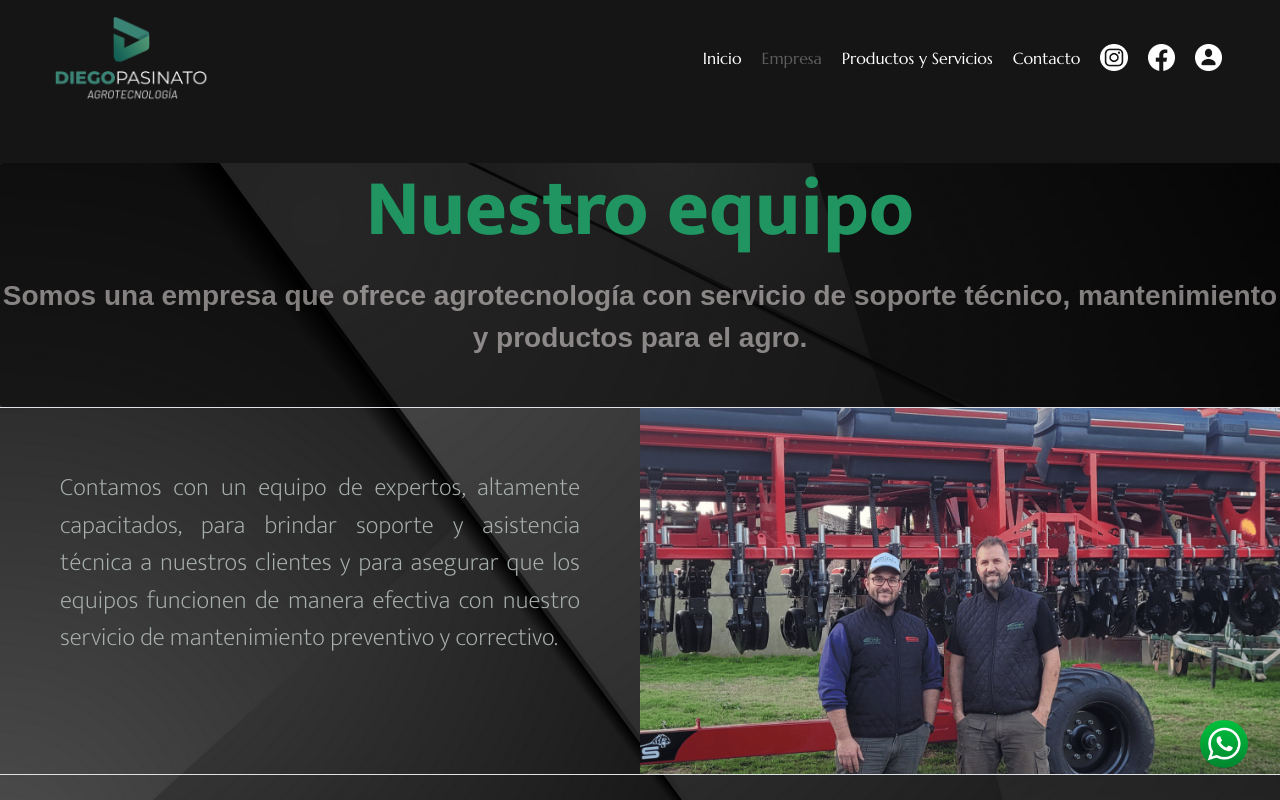
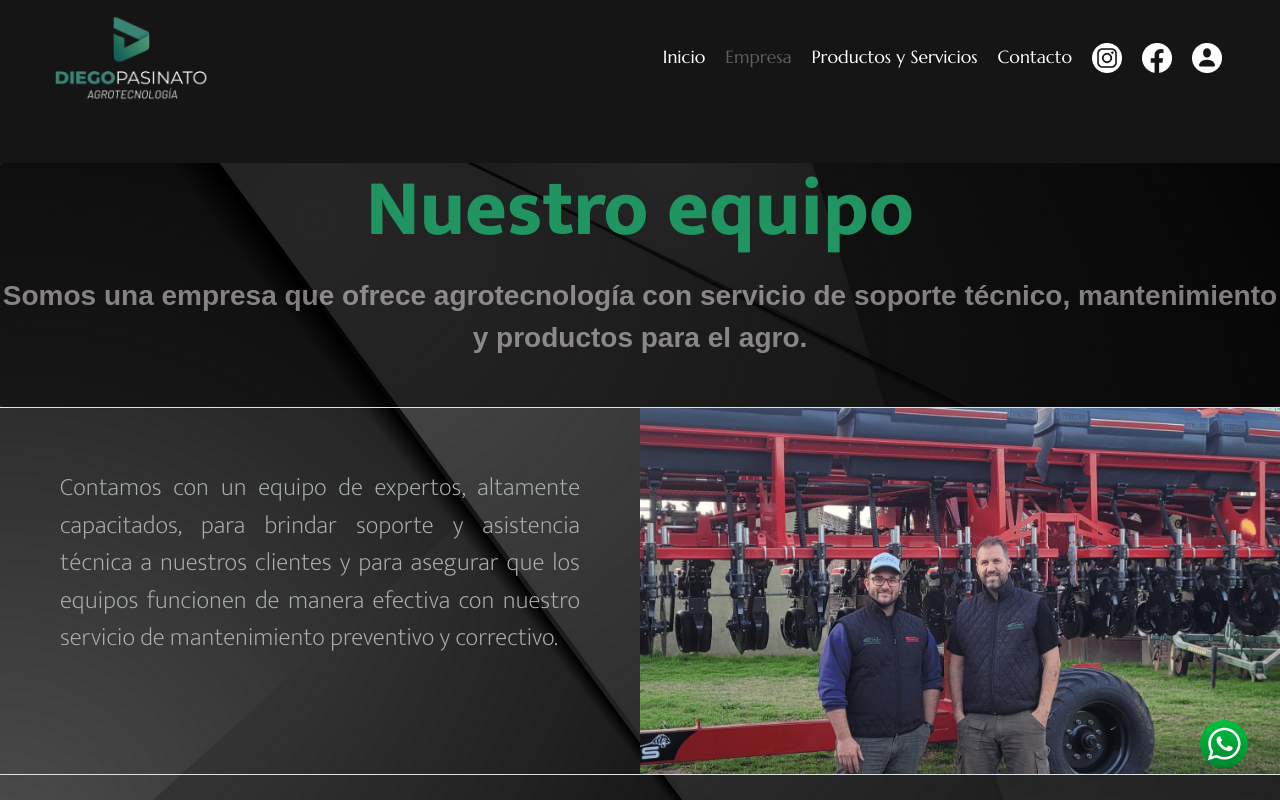
Before and after one commit to LucioPerezSardi/PotreroDigital-LucioPerezSardi.github.io, a website: page pages/empresa.html in a window 1280 px wide. Shown: the top 800 px of the page. Drawn offline with nearby package versions, Linux system fonts and the light colour scheme.

Commit message:
antes de vista tablet

```diff
--- a/pages/empresa.html
+++ b/pages/empresa.html
@@ -49,13 +49,13 @@
                           </li>
                           <li class="nav-item d-flex">
                             <a class="mi-navlink" href="https://www.instagram.com/diegopasinatoagrotecnologia/?hl=es-la">
-                              <img class="mi-navlogo" src="../imagenes/Instagram-Logo.png" alt="Instagram">
+                              <img class="width-px-30 scale" src="../imagenes/Instagram-Logo.png" alt="Instagram">
                             </a>
                             <a class="mi-navlink" href="https://www.facebook.com/people/Diego-Pasinato-Agrotecnologia/100083069749897/">
-                              <img class="mi-navlogo" src="../imagenes/facebook.png" alt="facebook">
+                              <img class="width-px-30 scale" src="../imagenes/facebook.png" alt="facebook">
                             </a>
-                            <a class="mi-navlink" href="usuario.html">
-                              <img class="mi-navlogo" src="../imagenes/login-perfil.png" alt="Registrarse">
+                            <a class="mi-navlink" href="#">
+                              <img class="width-px-30 scale" src="../imagenes/login-perfil.png" alt="Registrarse">
                             </a>
                           </li>
                         </ul>
--- a/scss/mi_header.scss
+++ b/scss/mi_header.scss
@@ -6,7 +6,7 @@ header{background-color: $negro;}
 .mi-navlink{
     display: block;
     padding: 10px;
-    font-size: 1em;
+    font-size: 1.1em;
     font-family: 'Marcellus', serif;
     color: $blanco;
     text-decoration: none;
```
Also changed, not shown: index.html (+4 -4 lines), pages/contacto.html (+4 -4 lines), pages/prodyserv.html (+4 -4 lines), pages/usuario.html (+3 -3 lines), css/style.css.
